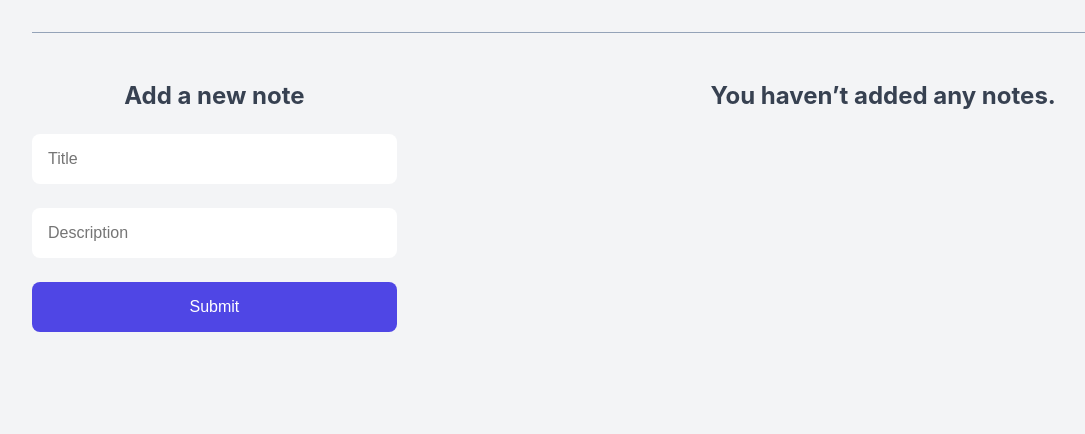
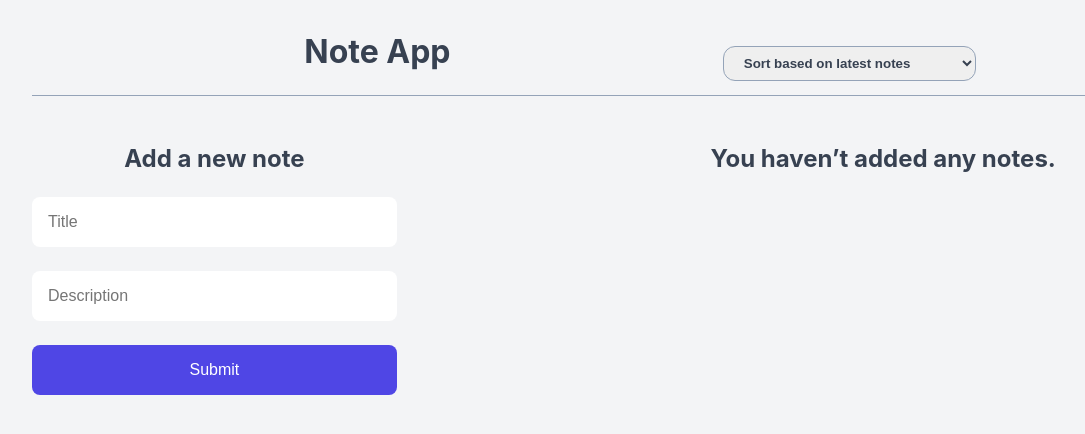
Before and after one commit to ArianMakiabadi/NoteApp, a React (Vite) app: page / in a window 1280 px wide. Shown: the top 434 px of the page, without its empty margins (0-1085 px from the left). Built offline with nearby package versions, Linux system fonts and the light colour scheme.

Commit message:
NoteHeader | Sorting the notes added

```diff
--- a/src/App.jsx
+++ b/src/App.jsx
@@ -3,11 +3,35 @@ import AddNewNote from "./components/AddNewNote";
 import { useState } from "react";
 import NoteList from "./components/NoteList";
 import NoteStatus from "./components/NoteStatus";
+import NoteHeader from "./components/NoteHeader";
 
 function App() {
   // state uplifting from AddNewNote component
   const [notes, setNotes] = useState([]);
   const handleAddNote = (newNote) => setNotes([...notes, newNote]);
+
+  // state uplifting from NoteHeader
+  const [sortBy, setSortBy] = useState("");
+
+  // sorting the notes
+  const getSortedNotes = () => {
+    switch (sortBy) {
+      case "earliest":
+        return [...notes].sort(
+          (a, b) => new Date(a.createdAt) - new Date(b.createdAt)
+        );
+      case "latest":
+        return [...notes].sort(
+          (a, b) => new Date(b.createdAt) - new Date(a.createdAt)
+        );
+      case "completed":
+        return [...notes].sort(
+          (a, b) => Number(a.isCompleted) - Number(b.isCompleted)
+        );
+      default:
+        return notes;
+    }
+  };
 
   // deleting notes
   const handleDeleteNote = (id) => {
@@ -26,13 +50,14 @@ function App() {
 
   return (
     <div className="container">
-      <div className="note-header"></div>
+      <NoteHeader onSort={(e) => setSortBy(e.target.value)} sortBy={sortBy} />
       <div className="note-app">
         <AddNewNote onAddNote={handleAddNote} />
         <div className="note-container">
           <NoteStatus notes={notes} />
           <NoteList
-            notes={notes}
+            notes={getSortedNotes()}
+            sortBy={sortBy}
             onDelete={handleDeleteNote}
             onComplete={handleCompleteNote}
           />
--- /dev/null
+++ b/src/components/NoteHeader.jsx
@@ -0,0 +1,14 @@
+function NoteHeader({ onSort, sortBy }) {
+  return (
+    <div className="note-header">
+      <h1>Note App</h1>
+      <select value={sortBy} onChange={onSort}>
+        <option value="latest">Sort based on latest notes</option>
+        <option value="earliest">Sort based on earliest notes</option>
+        <option value="completed">Sort based on completed notes</option>
+      </select>
+    </div>
+  );
+}
+
+export default NoteHeader;
```
